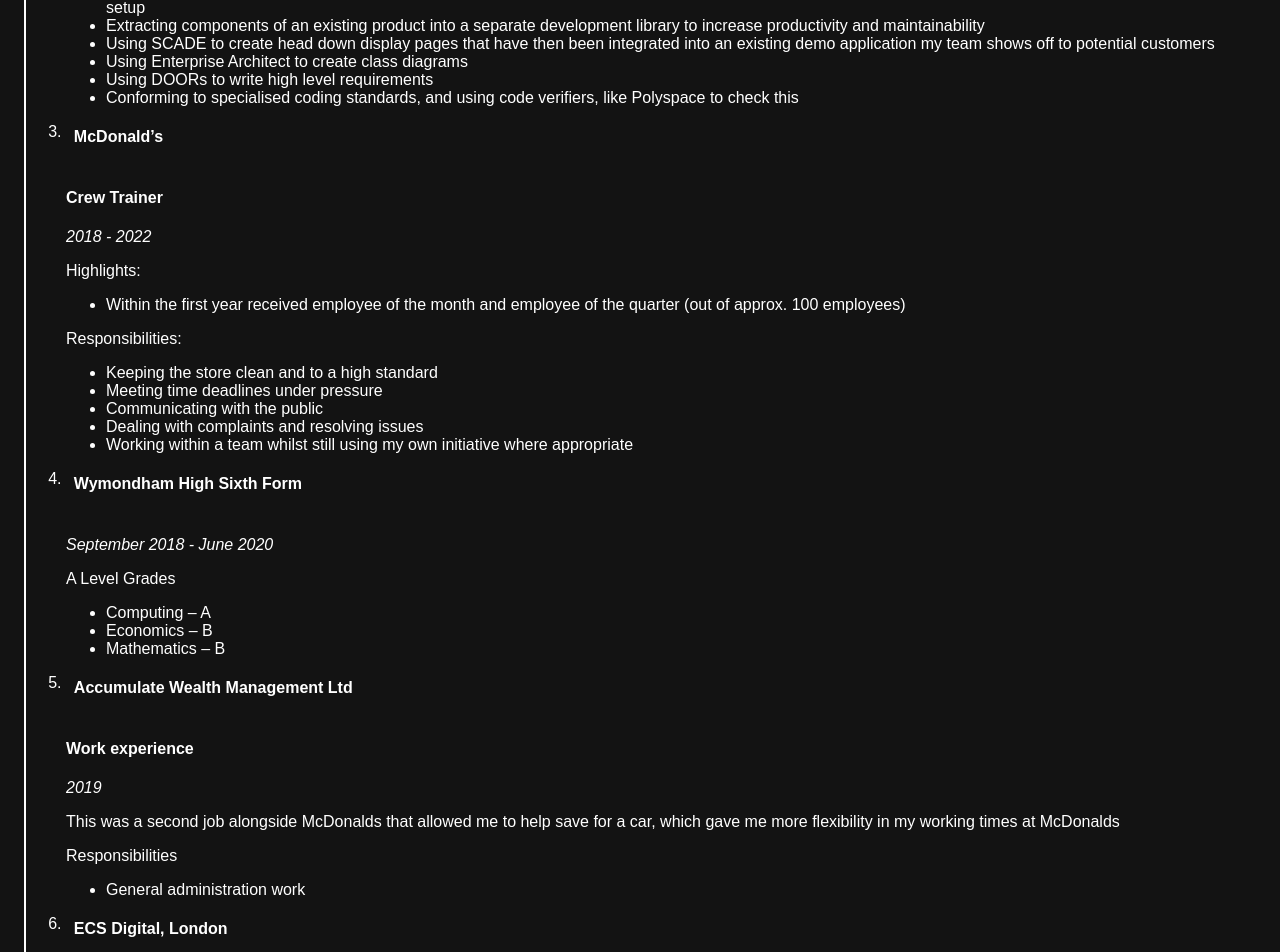
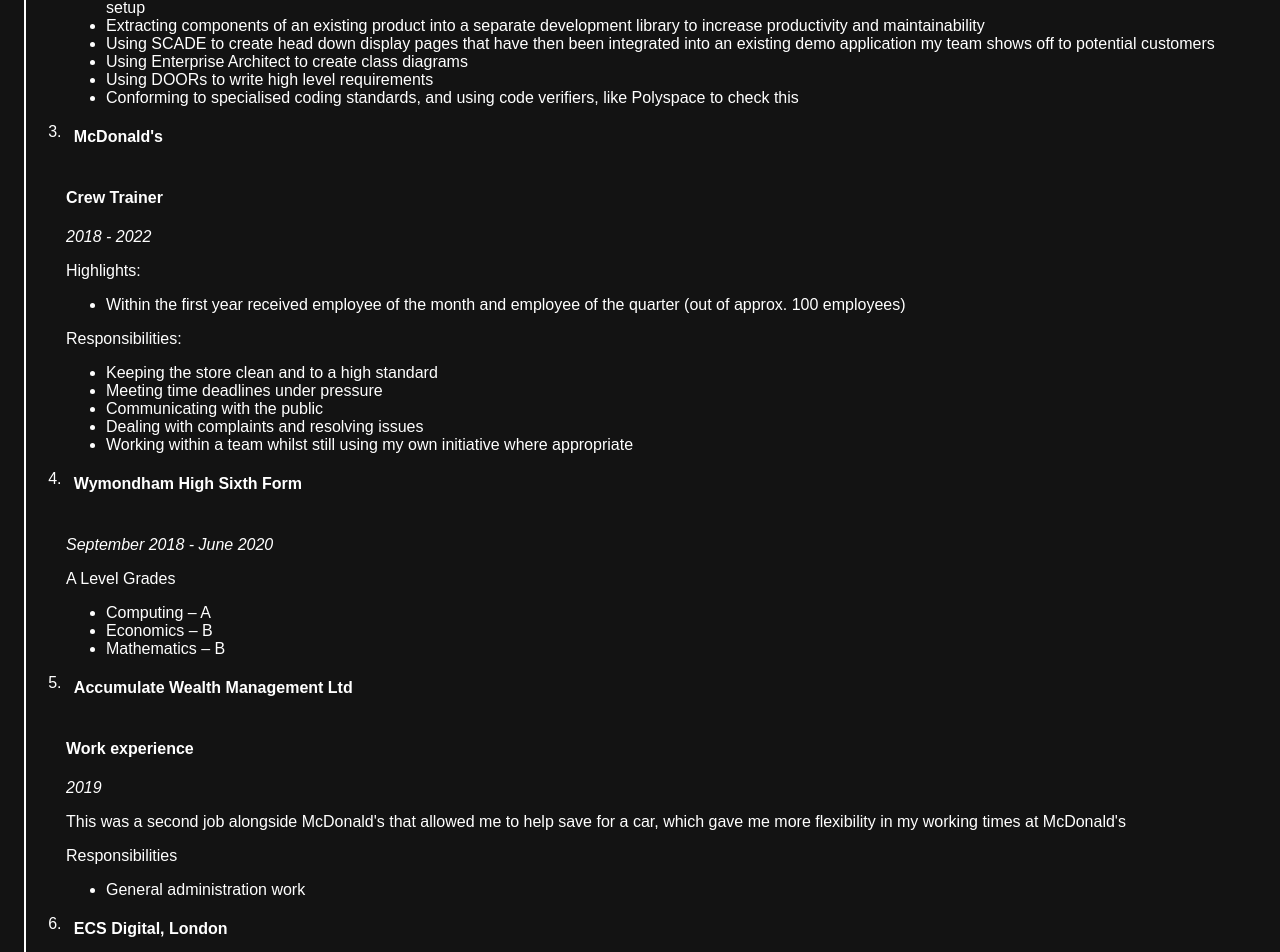
Before and after one commit to AmzingTobias/Portfolio, a Next.js app: page /prior-experience in a window 1280 px wide. Shown: the part 535-1487 px from the top of the page. Built offline with nearby package versions, Linux system fonts and the light colour scheme.

Commit message:
Apostrophe changes for McDonald's

```diff
--- a/app/prior-experience/page.tsx
+++ b/app/prior-experience/page.tsx
@@ -30,7 +30,7 @@
     ],
   },
   {
-    title: "McDonald’s",
+    title: "McDonald's",
     role: "Crew Trainer",
     startdate: "2018",
     endDate: "2022",
@@ -69,7 +69,7 @@
     role: "Work experience",
     startdate: "2019",
     details:
-      "This was a second job alongside McDonalds that allowed me to help save for a car, which gave me more flexibility in my working times at McDonalds",
+      "This was a second job alongside McDonald's that allowed me to help save for a car, which gave me more flexibility in my working times at McDonald's",
     bulletpointLists: [
       { title: "Responsibilities", points: ["General administration work"] },
     ],
```
